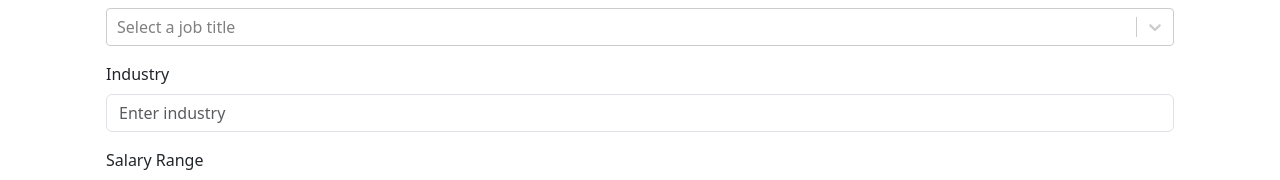
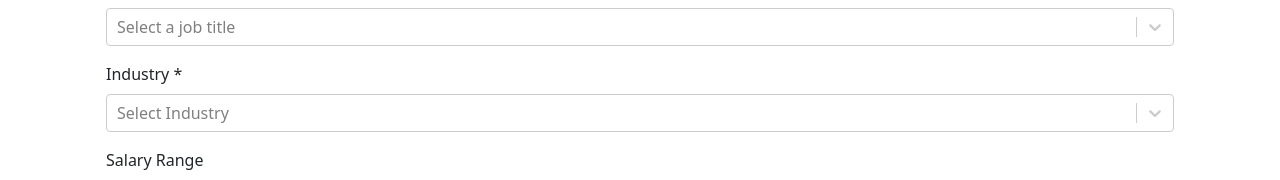
Before and after one commit to LDimaano/TrabahaDoor, a React (Create React App) app in the folder JobPortal/front-end/: page /jobposting in a window 1280 px wide. Shown: the part 299-479 px from the top of the page. Built offline with nearby package versions, Linux system fonts and the light colour scheme; no server answers.

Commit message:
industries in jobposting

```diff
--- a/JobPortal/front-end/src/components/joblistitem.jsx
+++ b/JobPortal/front-end/src/components/joblistitem.jsx
@@ -14,14 +14,14 @@ function JobListItem({ job }) {
       <div className="d-flex">
         <img
           src={job.logo || 'default-logo-url.png'}
-          alt={`${job.Industry} logo`}
+          alt={`${job.industry_name} logo`}
           width="50"
           height="50"
           className="me-3"
         />
         <div>
           <h5>{job.job_title}</h5>
-          <p>{job.industry}</p>
+          <p>{job.industry_name}</p>
           <p>{job.salaryrange}</p> {/* Add SalaryRange for more details */}
         </div>
       </div>
--- a/JobPortal/front-end/src/pages/Employer/jobposting.jsx
+++ b/JobPortal/front-end/src/pages/Employer/jobposting.jsx
@@ -11,7 +11,8 @@ const JobPosting = () => {
   const [jobDescription, setJobDescription] = useState(""); // Updated from requirements
   const [qualifications, setQualifications] = useState("");
   const [jobTitle, setJobTitle] = useState(''); // Changed to null initially
-  const [industry, setIndustry] = useState(""); // Updated from location
+  const [industry, setIndustry] = useState(null);
+  const [industryOptions, setIndustryOptions] = useState([]);
   const [salaryRange, setSalaryRange] = useState("");
   const [skills, setSkills] = useState([]); // Changed to an empty array initially
   const [availableSkills, setAvailableSkills] = useState([]);
@@ -56,8 +57,25 @@ const JobPosting = () => {
       }
     };
 
+    const fetchIndustries = async () => {
+      try {
+        const response = await fetch('http://localhost:5000/api/industries');
+        if (!response.ok) throw new Error('Failed to fetch industries');
+        const data = await response.json();
+        const industryOptions = data.map(industry => ({
+          value: industry.industry_id,
+          label: industry.industry_name,
+        }));
+        setIndustryOptions(industryOptions);
+      } catch (error) {
+        console.error('Error fetching industries:', error);
+        setError('Failed to load industries.');
+      }
+    };
+
     fetchSkills();
     fetchJobTitles();
+    fetchIndustries();
   }, []);
 
   const handleSkillChange = (index, selectedOption) => {
@@ -104,7 +122,7 @@ const JobPosting = () => {
     const jobData = {
       user_id: user_id,
       jobtitle_id: jobTitle?.value || '', // Get the value from the selected job title object
-      Industry: industry,
+      industry_id: industry?.value || '',
       SalaryRange: salaryRange,
       skills: skills.map(skill => skill?.value || ''),
       Responsibilities: responsibilities,
@@ -167,16 +185,17 @@ const JobPosting = () => {
             />
           </div>
           <div className="mb-3">
-            <label htmlFor="industry" className="form-label">Industry</label>
-            <input
-              type="text"
-              id="industry"
-              className="form-control"
-              placeholder="Enter industry"
-              value={industry}
-              onChange={(e) => setIndustry(e.target.value)}
-            />
-          </div>
+          <label htmlFor="industry" className="form-label">Industry *</label>
+          <Select
+            id="industry"
+            options={industryOptions}
+            value={industry}
+            onChange={setIndustry}
+            placeholder="Select Industry"
+            isClearable
+            required
+          />
+        </div>
           <div className="mb-3">
             <label htmlFor="salaryRange" className="form-label">Salary Range</label>
             <select
```
Also changed, not shown: 2 other files (tests, documents, lock files or other folders).
